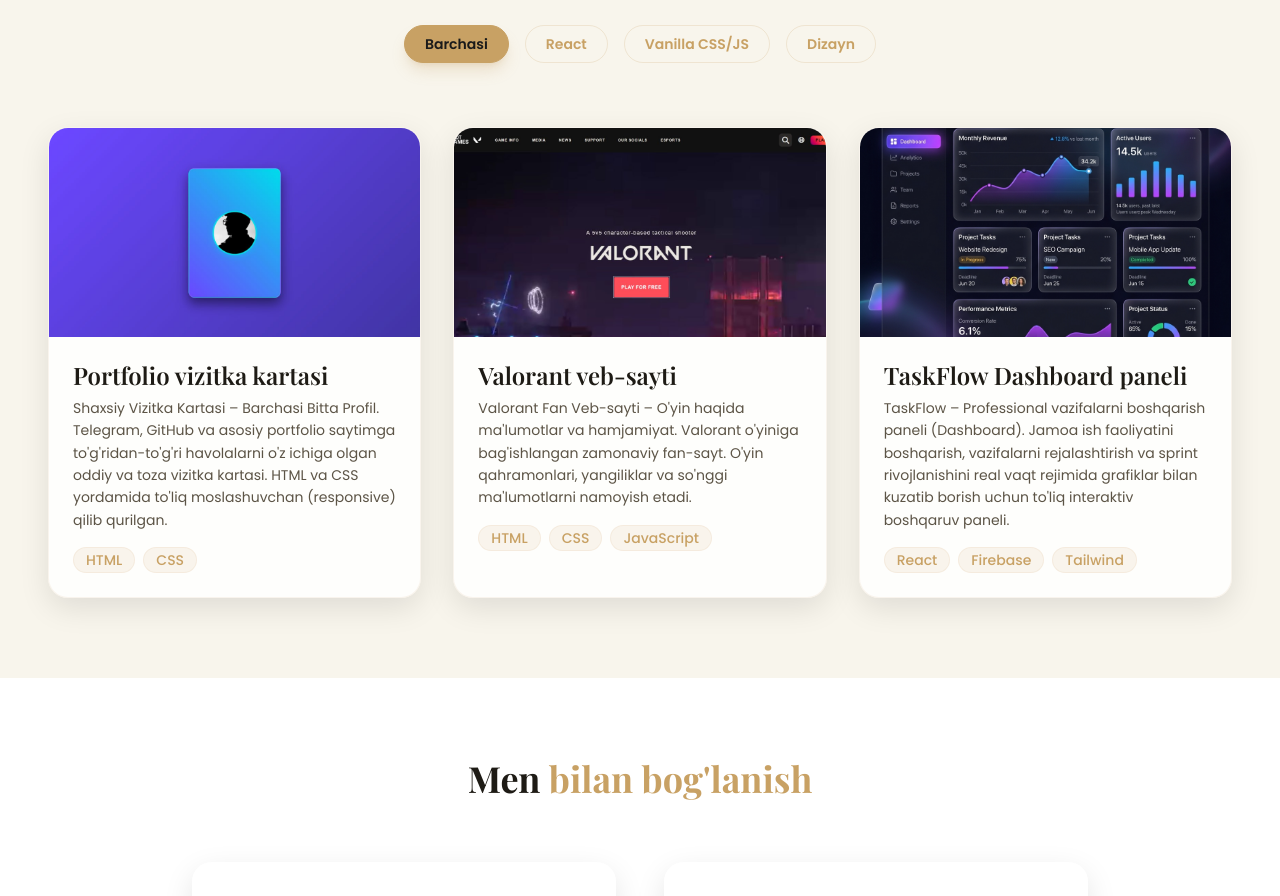
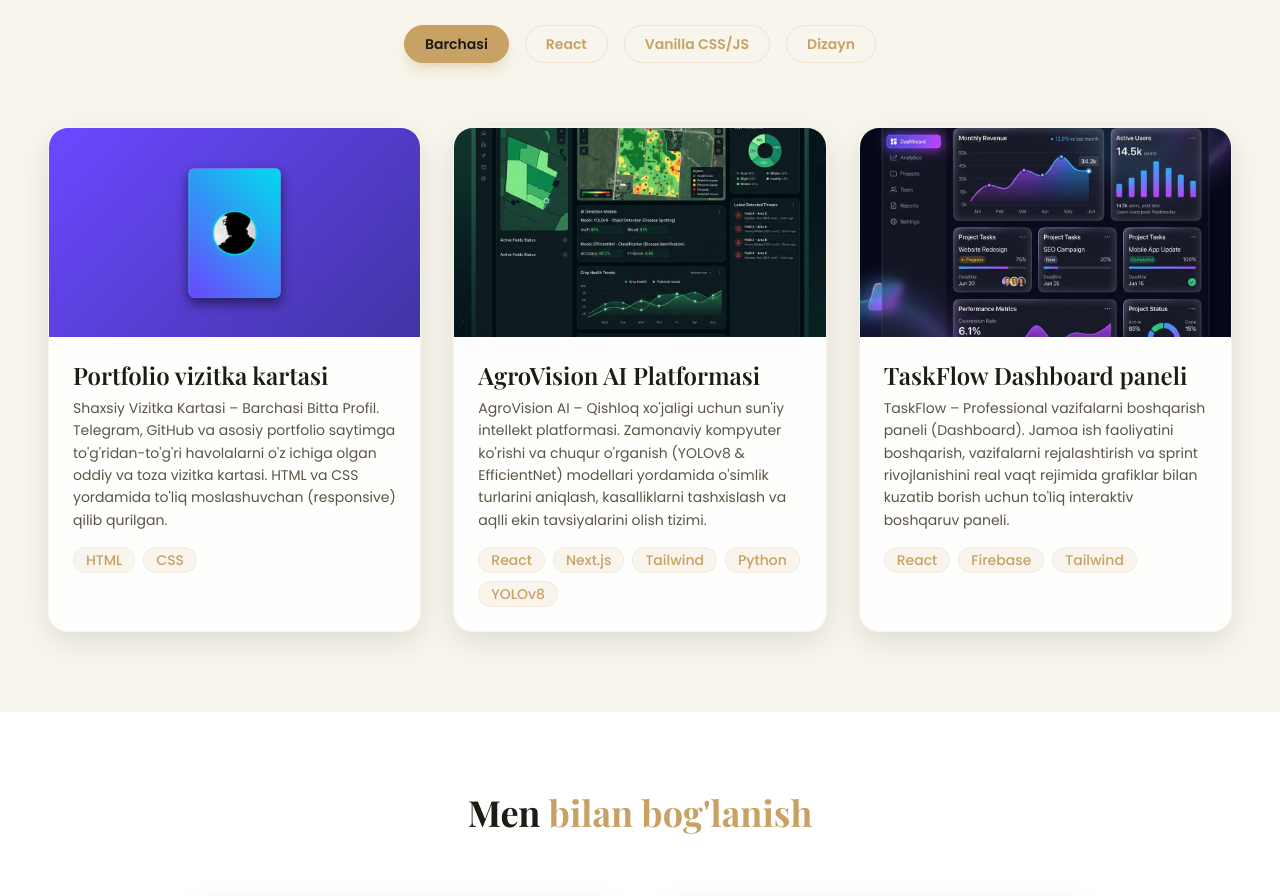
Before and after one commit to OgabekHub/My-portfolio, a Next.js app: page / in a window 1280 px wide. Shown: the part 3540-4436 px from the top of the page. Built offline with nearby package versions, Linux system fonts and the light colour scheme.

Commit message:
feat: replace Valorant project with AgroVision AI platform

```diff
--- a/src/components/Projects.tsx
+++ b/src/components/Projects.tsx
@@ -17,9 +17,9 @@
     },
     {
       id: 2,
-      image: "/img/valorant.jpg",
+      image: "/img/agrovision.png",
       github: "https://github.com/OgabekHub",
-      demo: "https://website-valorant.netlify.app/",
+      demo: "https://agro-vision-ai-zeta.vercel.app/",
     },
     {
       id: 3,
--- a/src/data/translations.ts
+++ b/src/data/translations.ts
@@ -80,10 +80,10 @@
         },
         {
           id: 2,
-          title: "Valorant veb-sayti",
-          desc: "Valorant Fan Veb-sayti – O'yin haqida ma'lumotlar va hamjamiyat. Valorant o'yiniga bag'ishlangan zamonaviy fan-sayt. O'yin qahramonlari, yangiliklar va so'nggi ma'lumotlarni namoyish etadi.",
-          tags: ["vanilla"],
-          techs: ["HTML", "CSS", "JavaScript"]
+          title: "AgroVision AI Platformasi",
+          desc: "AgroVision AI – Qishloq xo'jaligi uchun sun'iy intellekt platformasi. Zamonaviy kompyuter ko'rishi va chuqur o'rganish (YOLOv8 & EfficientNet) modellari yordamida o'simlik turlarini aniqlash, kasalliklarni tashxislash va aqlli ekin tavsiyalarini olish tizimi.",
+          tags: ["react", "design"],
+          techs: ["React", "Next.js", "Tailwind", "Python", "YOLOv8"]
         },
         {
           id: 3,
@@ -207,10 +207,10 @@
         },
         {
           id: 2,
-          title: "Valorant website",
-          desc: "Valorant Fan Website – Game Info & Community. A sleek and responsive fan website dedicated to Valorant. Showcasing game info, news, and updates. Perfect for any Valorant enthusiast!",
-          tags: ["vanilla"],
-          techs: ["HTML", "CSS", "JavaScript"]
+          title: "AgroVision AI Platform",
+          desc: "AgroVision AI – Artificial Intelligence platform for agriculture in Uzbekistan. Utilizing modern computer vision and deep learning (YOLOv8 & EfficientNet) models to detect plant types, diagnose crop diseases, and provide smart agricultural recommendations.",
+          tags: ["react", "design"],
+          techs: ["React", "Next.js", "Tailwind", "Python", "YOLOv8"]
         },
         {
           id: 3,
```
Also changed, not shown: public/img/agrovision.png (added).
